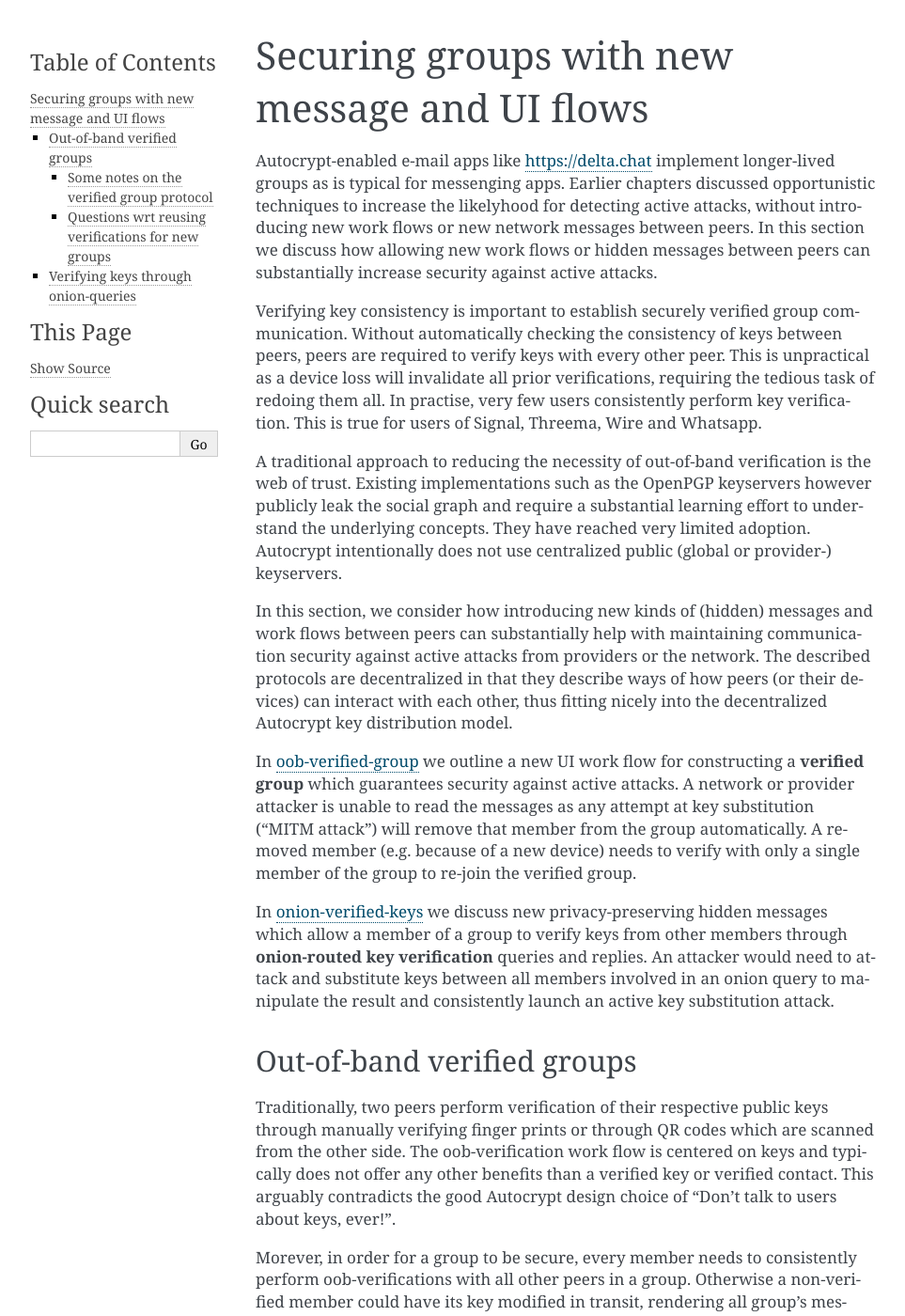
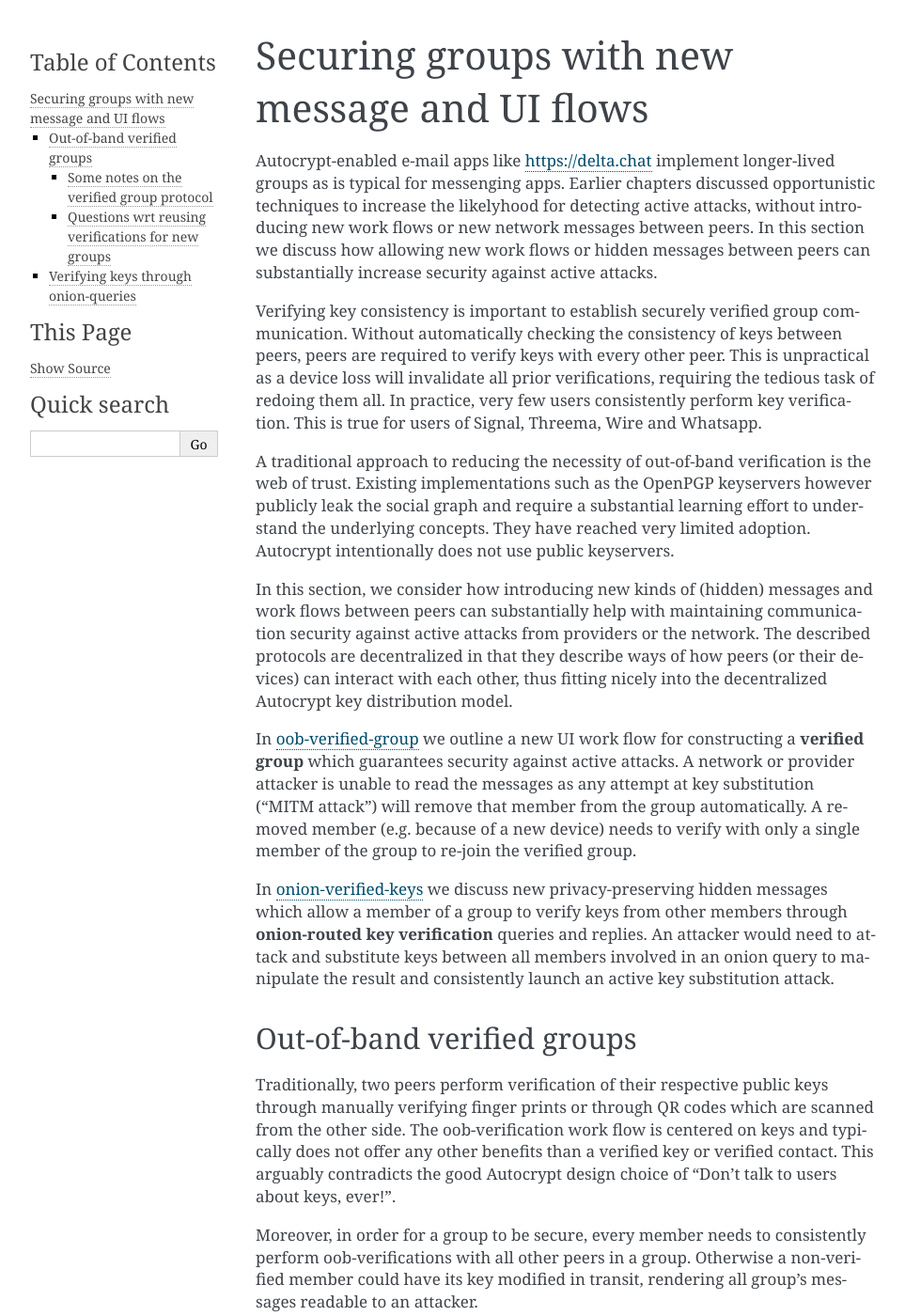
Before and after one commit to nextleap-project/countermitm, a Sphinx documentation site: the page built from source/new.rst, in a window 1280 px wide and 1400 px high. Shown: the whole window at 94% size, without its empty margins (148-1111 px from the left). Built offline with Sphinx 7.4.7, drawn with Linux system fonts in a browser that asks for light colours; pages that are not in the unit, such as notebooks, are missing from menus; some of the changed text lies outside the part shown.

Commit message:
addressing azul's typo-comments

```diff
--- a/source/new.rst
+++ b/source/new.rst
@@ -16,7 +16,7 @@ Without automatically checking the consistency of keys between peers,
 peers are required to verify keys with every other peer.
 This is unpractical as a device loss will invalidate all
 prior verifications, requiring the tedious task of redoing them all.
-In practise, very few users consistently perform key verification.
+In practice, very few users consistently perform key verification.
 This is true for users of Signal, Threema, Wire and Whatsapp.
 
 A traditional approach to reducing the necessity of out-of-band
@@ -24,7 +24,7 @@ verification is the web of trust. Existing implementations such as the
 OpenPGP keyservers however publicly leak the social graph and require a
 substantial learning effort to understand the underlying concepts.
 They have reached very limited adoption. Autocrypt intentionally
-does not use centralized public (global or provider-) keyservers.
+does not use public keyservers.
 
 In this section, we consider how introducing new kinds of (hidden)
 messages and work flows between peers can substantially help
@@ -63,7 +63,7 @@ benefits than a verified key or verified contact.  This arguably
 contradicts the good Autocrypt design choice of
 "Don't talk to users about keys, ever!".
 
-Morever, in order for a group to be secure, every member needs to
+Moreover, in order for a group to be secure, every member needs to
 consistently perform oob-verifications with all other peers in a group.
 Otherwise a non-verified member could have its key modified in transit,
 rendering all group's messages readable to an attacker.
```
